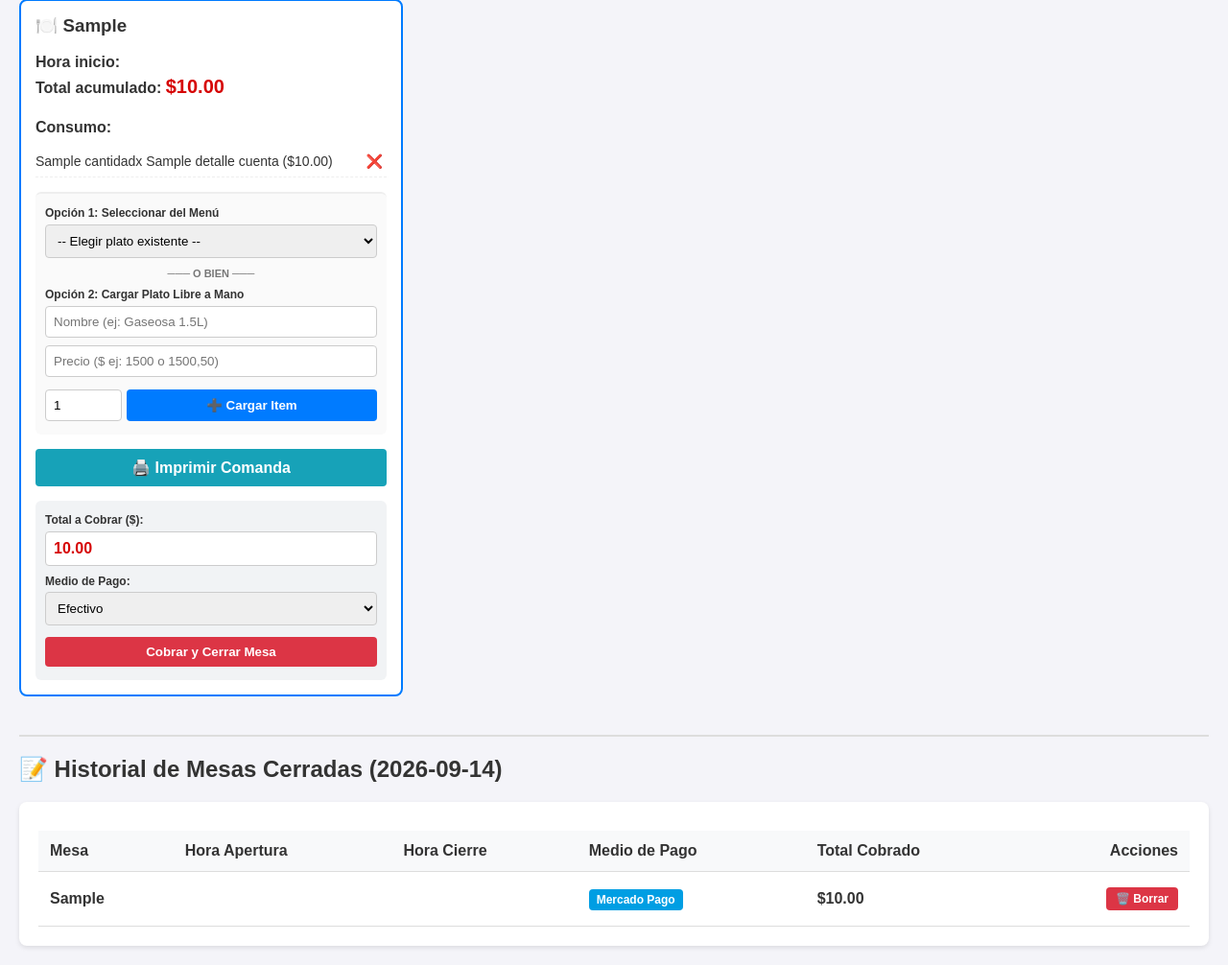
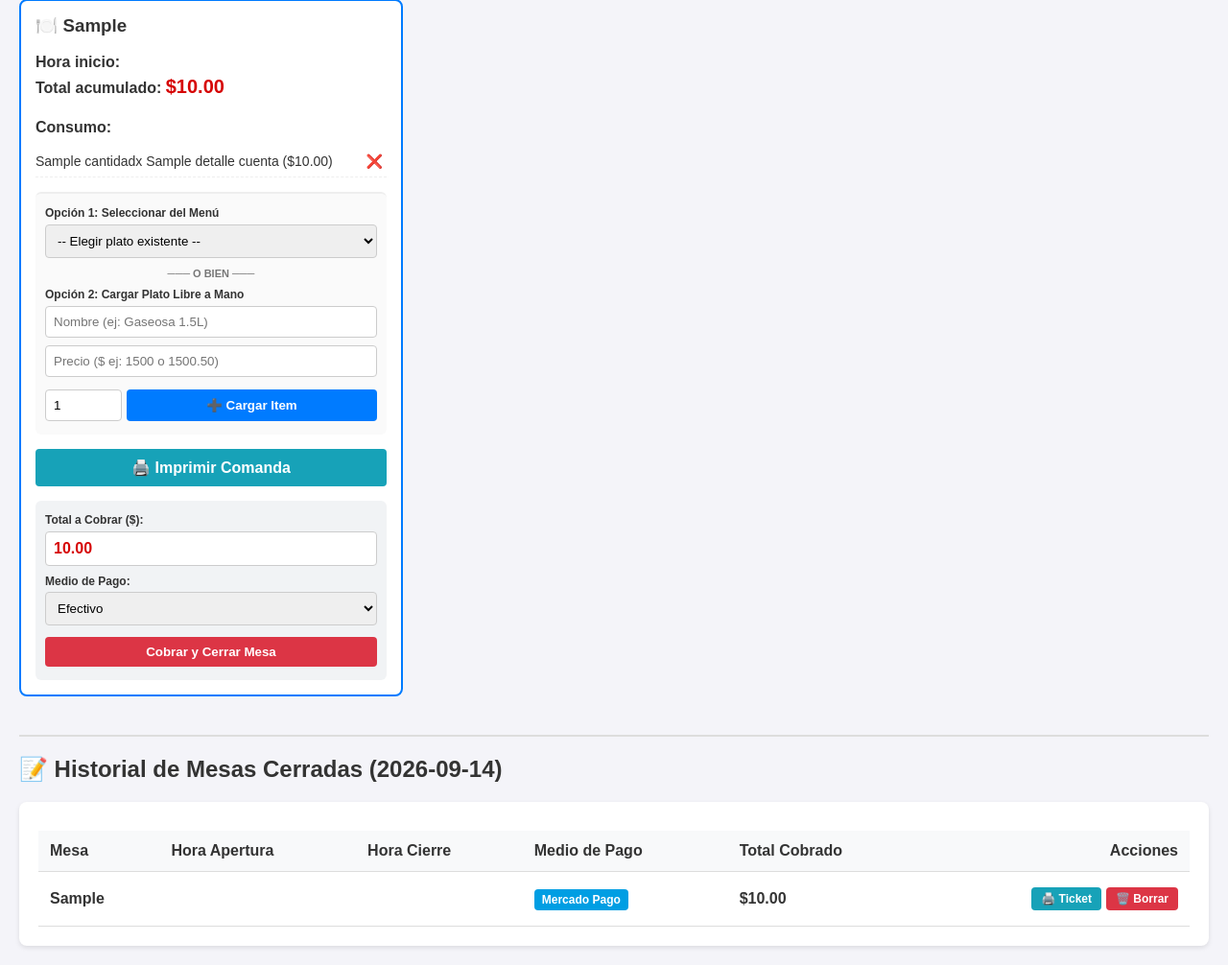
Before and after one commit to tomascarlucci-prog/la-reforma-web-, a Flask app: page /admin/mesas in a window 1280 px wide. Shown: the part 573-1579 px from the top of the page at 96% size. Run offline with Flask 3, Linux system fonts and the light colour scheme; a user stored in the database is signed in; a database or web service that is not in the repository returns one stand-in record (values such as "Sample title"); some libraries are stand-ins or nearby versions.

Commit message:
Verificacion completa de plantillas ticket y mesas

```diff
--- a/templates/mesas.html
+++ b/templates/mesas.html
@@ -147,7 +147,7 @@
 
             <strong style="font-size: 12px; color: #333;">Opción 2: Cargar Plato Libre a Mano</strong>
             <input type="text" name="nombre_manual" placeholder="Nombre (ej: Gaseosa 1.5L)">
-            <input type="text" name="precio_manual" placeholder="Precio ($ ej: 1500 o 1500,50)">
+            <input type="text" name="precio_manual" placeholder="Precio ($ ej: 1500 o 1500.50)">
 
             <div style="display: flex; gap: 5px; margin-top: 5px;">
                 <input type="number" name="cantidad" value="1" min="1" style="width: 80px;" placeholder="Cant">
@@ -205,7 +205,8 @@
                         {% endif %}
                     </td>
                     <td style="font-weight: bold; font-size: 16px;">${{ "%.2f"|format(hc.total) }}</td>
-                    <td style="text-align: right;">
+                    <td style="text-align: right; display: flex; gap: 5px; justify-content: flex-end; align-items: center;">
+                        <a href="/imprimir-ticket/{{ hc.id }}" target="_blank" class="btn-imprimir" style="padding: 5px 10px; margin: 0; font-size: 12px; width: auto; display: inline-block;">🖨️ Ticket</a>
                         <form action="/admin/mesa/eliminar-historial/{{ hc.id }}" method="POST" style="margin: 0; display: inline;" onsubmit="return confirm('¿Seguro querés eliminar esta mesa del historial? Esto restará el monto de tu caja del día.');">
                             <button type="submit" class="btn-danger" style="padding: 5px 10px; width: auto; font-size: 12px;">🗑️ Borrar</button>
                         </form>
@@ -220,7 +221,6 @@
 </div>
 
 <script>
-    // Reloj en tiempo real
     function actualizarReloj() {
         const ahora = new Date();
         const opciones = { hour: '2-digit', minute: '2-digit', second: '2-digit', hour12: false };
@@ -229,7 +229,6 @@
     actualizarReloj();
     setInterval(actualizarReloj, 1000);
 
-    // Mantenimiento de Scroll (para que la pantalla no salte al cargar o borrar un plato)
     const forms = document.querySelectorAll('form');
     forms.forEach(form => {
         form.addEventListener('submit', function() {
--- a/templates/ticket.html
+++ b/templates/ticket.html
@@ -4,7 +4,6 @@
     <meta charset="UTF-8">
     <title>Comanda Mesa {{ mesa.numero_mesa }}</title>
     <style>
-        /* Formato milimétrico para papel térmico de 80mm */
         @page {
             size: 80mm auto;
             margin: 0;
@@ -81,7 +80,6 @@
         <span>¡Pedido enviado a cocina/barra!</span>
     </div>
 
-    <!-- Botón por seguridad por si el navegador bloquea la auto-impresión -->
     <div class="text-center no-print" style="margin-top: 15px;">
         <button onclick="window.print()" style="padding: 8px 15px; font-size: 13px; cursor: pointer;">Imprimir de nuevo</button>
     </div>
```
